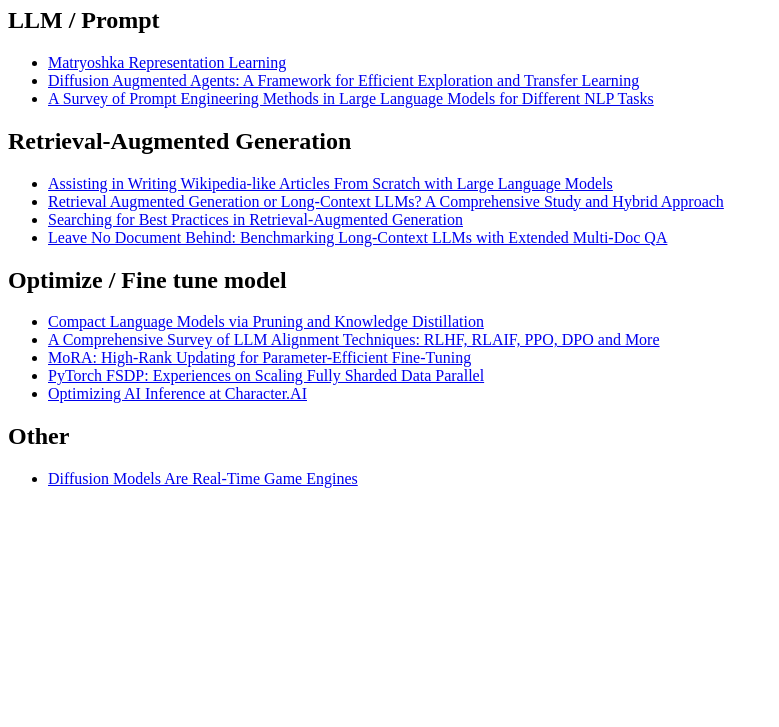
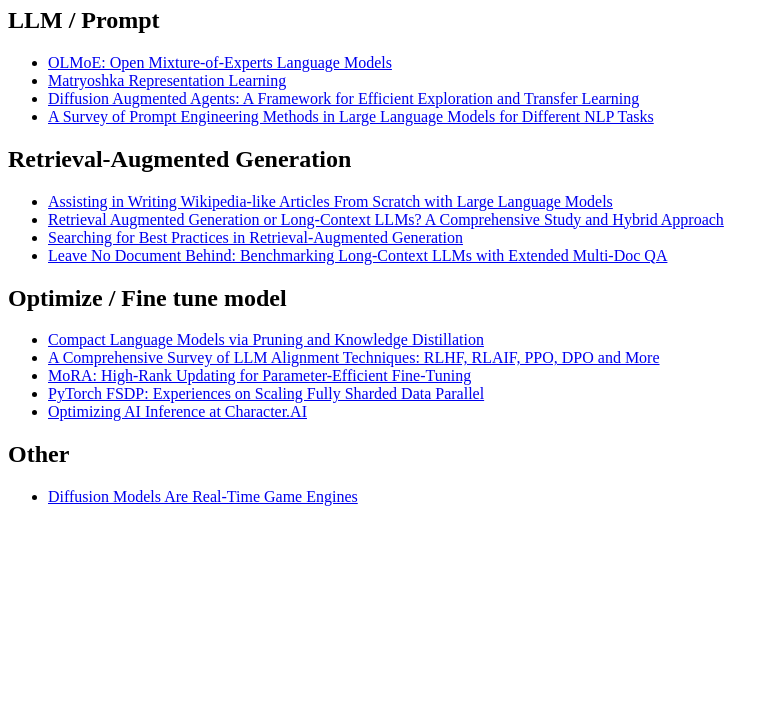
Before and after one commit to QAM/qam.github.io, a plain HTML site: page index.html in a window 1280 px wide. Shown: the part 73-800 px from the top of the page, without its empty margins (0-779 px from the left). Drawn offline with Linux system fonts and the light colour scheme.

Commit message:
Update index.html

```diff
--- a/index.html
+++ b/index.html
@@ -12,6 +12,7 @@
     <div>
         <h2>LLM / Prompt</h2>
         <ul>
+            <li><a href="https://arxiv.org/abs/2409.02060" target="_blank">OLMoE: Open Mixture-of-Experts Language Models</a></li>
             <li><a href="https://arxiv.org/abs/2205.13147" target="_blank">Matryoshka Representation Learning</a></li>
             <li><a href="https://arxiv.org/abs/2407.20798" target="_blank">Diffusion Augmented Agents: A Framework for Efficient Exploration and Transfer Learning</a></li>
             <li><a href="https://arxiv.org/abs/2407.12994" target="_blank">A Survey of Prompt Engineering Methods in Large Language Models for Different NLP Tasks</a></li>
```
